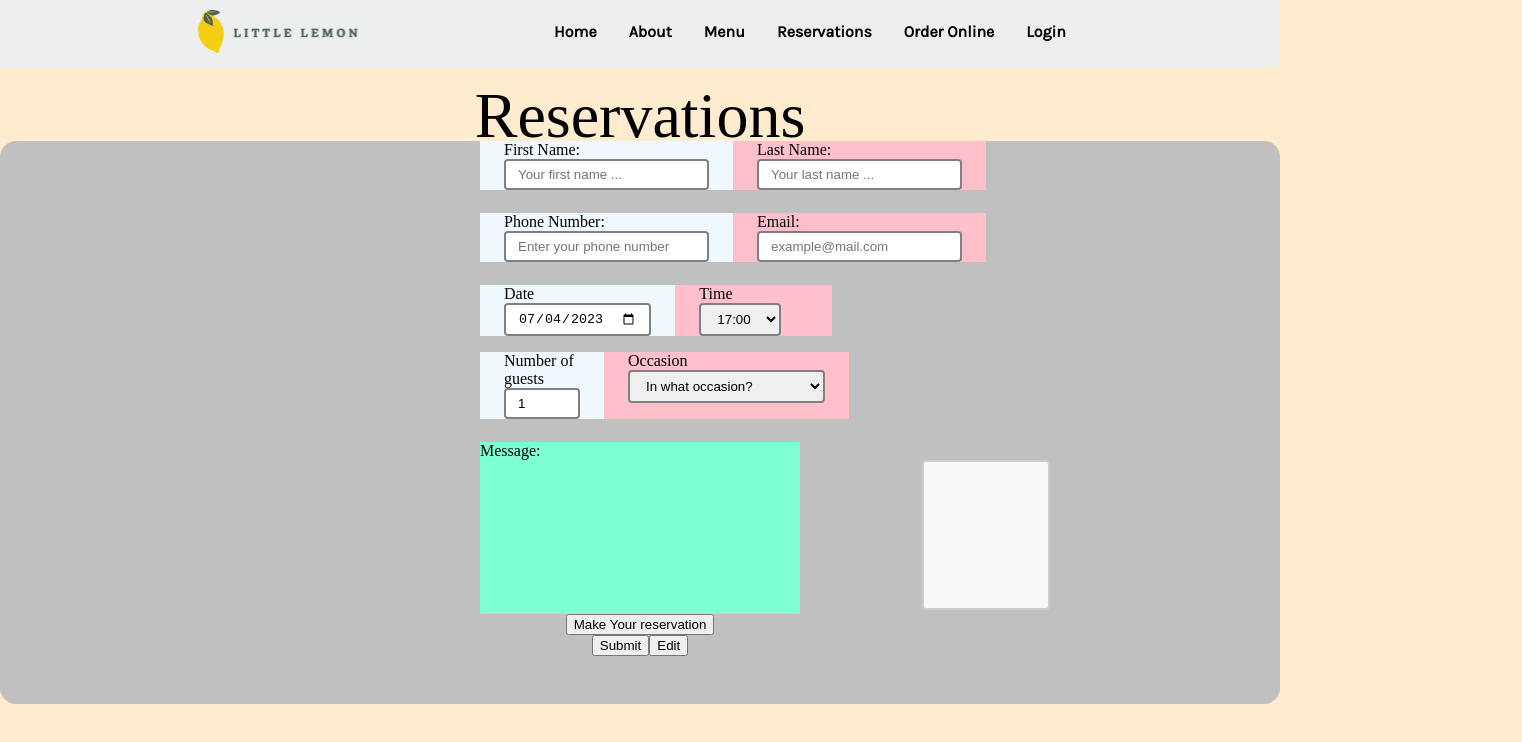
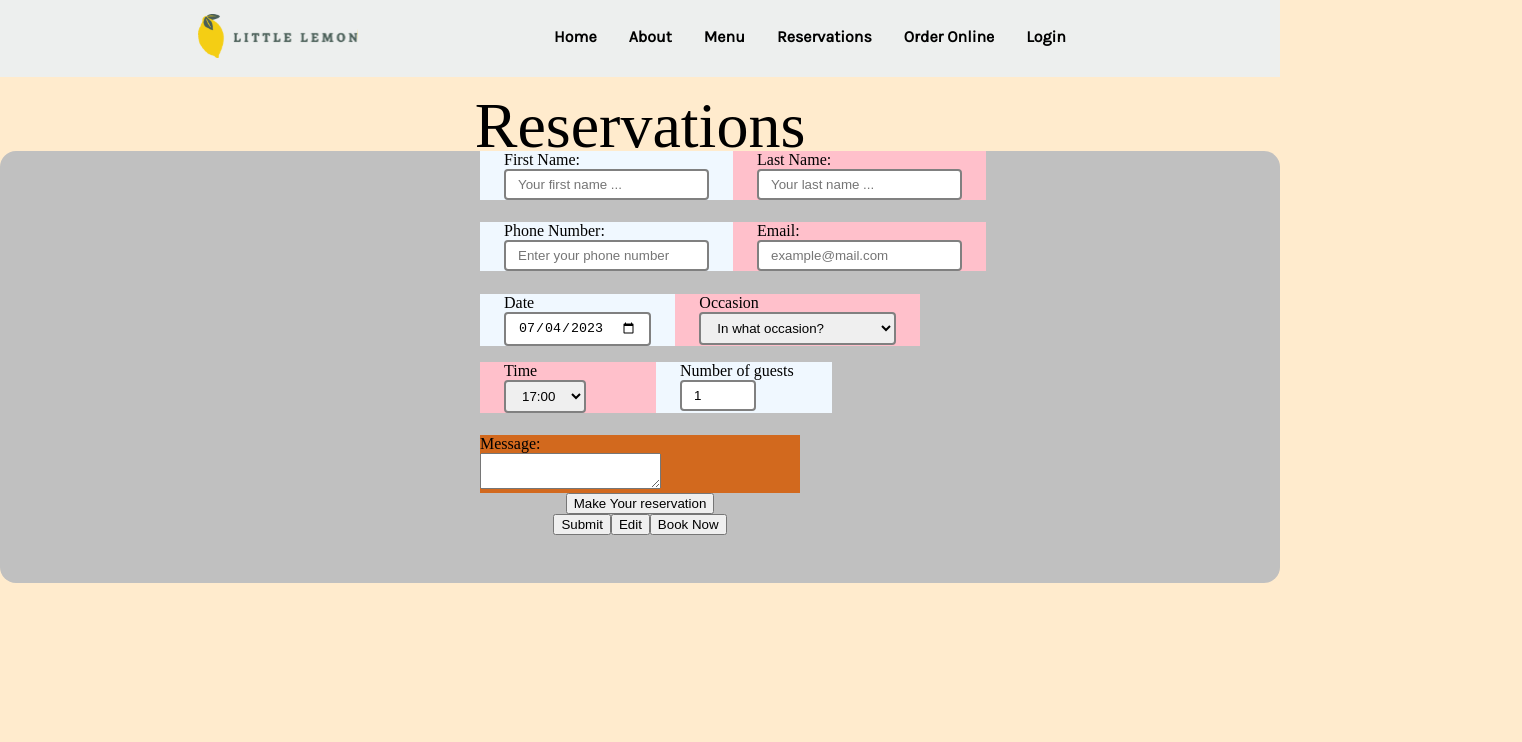
Before and after one commit to FurnWu/Little-Lemon, a React (Create React App) app in the folder little-lemon/: page /reservations in a window 1280 px wide. Shown: the top 742 px of the page, 1522 px wide, since content can reach past the window. Built offline with nearby package versions, Linux system fonts and the light colour scheme; a web font is replaced by a local one.

Commit message:
Begin add card

```diff
--- a/little-lemon/src/BookingForm.js
+++ b/little-lemon/src/BookingForm.js
@@ -38,6 +38,7 @@ var dfaultDate = curr.toISOString().substring(0,10);
    }
    //console.log(fetchAPI(date));
     const handleSubmit = (e) => {
+      setIsDisabled(true)
       e.preventDefault();
 
    }
@@ -93,25 +94,6 @@ console.log(occasion);
          onChange={handleDateChange}/>
 </div>
 
-<br></br>
-<div className="time">
-    <label htmlFor="res-time">Time</label><br></br>
-   <select id="res-time " disabled={isDisabled} value={chosenTime} onChange={(e) => setChosenTime(e.target.value)}>
-      {listDefaultTime}
-
-
-
-   </select>
-
-</div>
-<br></br>
-   </div>
-<div className="reservation2">
-<div className="guest" >
-    <label htmlFor="guests">Number of guests</label><br></br>
-    <input type="number" placeholder="1" min="1" max="12" id="guests" disabled={isDisabled}
-           value = {guests}  onChange={(e) => setGuests(e.target.value)}   />
-</div>
 
 <div className="occasion">
     <label htmlFor ="occasion">Occasion</label><br></br>
@@ -125,9 +107,25 @@ console.log(occasion);
       <option>Engagement</option>
       <option>Other</option>
    </optgroup>
-
    </select>
    </div>
+<br></br>
+   </div>
+<div className="reservation2">
+<div className="time">
+    <label htmlFor="res-time">Time</label><br></br>
+   <select id="res-time " disabled={isDisabled} value={chosenTime} onChange={(e) => setChosenTime(e.target.value)}>
+      {listDefaultTime}
+   </select>
+</div>
+
+<div className="guest" >
+    <label htmlFor="guests">Number of guests</label><br></br>
+    <input type="number" placeholder="1" min="1" max="12" id="guests" disabled={isDisabled}
+           value = {guests}  onChange={(e) => setGuests(e.target.value)}   />
+</div>
+
+
 </div>
 
 <br></br>
@@ -135,12 +133,13 @@ console.log(occasion);
       <label htmlFor="message">Message:</label><br></br>
       <textarea id="message" name="message" disabled={isDisabled} value={formData.message} onChange={handleChange}/>
    <br></br>
+   </div>
 
-   </div>
    <input type="submit" value="Make Your reservation"  onSubmit={handleSubmit} />
    <br></br>
    <button onClick={handleSubmitClick}>Submit</button>
    <button onClick={handleEditClick}>Edit</button>
+   <button onSubmit={handleSubmit}>Book Now</button>
 </form>
 <br></br>
 
--- a/little-lemon/src/Nav.css
+++ b/little-lemon/src/Nav.css
@@ -13,8 +13,8 @@ nav {
   justify-content: space-around;
   align-content: center;
   padding-inline: 8rem;
-  padding-bottom: 0.6rem;
-  padding-top: 0.4rem;
+  padding-bottom: 0.9rem;
+  padding-top: 0.7rem;
   font-family: 'Karla';
   font-size: 16px; font-weight: 600;
   background-color: #EDEFEE;
--- a/little-lemon/src/Specials.js
+++ b/little-lemon/src/Specials.js
@@ -2,7 +2,7 @@
 const specialmenu = [
     {
 
-        title: "Lemon Tart",
+        title: "Greek Salad",
         description:
           "Handy tool belt to create amazing AR components in a React app, with redux integration via middleware️",
         getImageSrc: () => require("./Assets/GreekSalad.jpg"),
@@ -16,11 +16,18 @@ function Specials() {
       {specialmenu.map((menu) => {
               const { title, description, getImageSrc } = menu;
               return (
-                <li>
-                    <img src={getImageSrc()} alt="test" />
+                /*<ul>
+                  <img src={getImageSrc()} alt="test" />
                   <h1>menu: {title}</h1>
                   <h1>detail: {description}</h1>
-                </li>
+                </ul>*/
+                <div class="gallery">
+
+      <img src={getImageSrc()} alt="Greek Salad" width="600" height="400"/>
+    <div className="title" >{title}</div>
+    <div className="desc">{description}</div>
+  </div>
+
               );
             })}
         </div>
@@ -29,3 +36,5 @@ function Specials() {
     };
 
     export default Specials;
+
+                /*  */
--- a/little-lemon/src/index.css
+++ b/little-lemon/src/index.css
@@ -52,8 +52,8 @@ form {
 
 .reservation1 {
     display: flex;
-    margin-inline: 28rem;
-    margin-left: 30rem;
+    margin-inline: 30rem;
+
     padding-bottom: 1rem;
 }
 
@@ -126,7 +126,7 @@ input[type=number] {
     border: 2px solid grey;
 }
 
-textarea {
+/*textarea {
     width:40%;
     height: 150px;
     margin-inline: 28.6rem;
@@ -138,10 +138,29 @@ textarea {
     border-radius: 4px;
     background-color: #f8f8f8;
     resize: none;
+  }*/
+
+.textbox {
+    background-color: chocolate;
+    margin-inline: 30rem;
+    text-align: left;
+
+}
+
+.gallery {
+    border: 1px solid #ccc;
   }
 
-.textbox {
-    background-color: aquamarine;
-    text-align: left;
-    margin-inline: 30rem;
-}
+  .gallery img {
+    width: 100%;
+    height: auto;
+  }
+
+  desc {
+    padding: 15px;
+    text-align: center;
+  }
+
+  * {
+    box-sizing: border-box;
+  }
```
